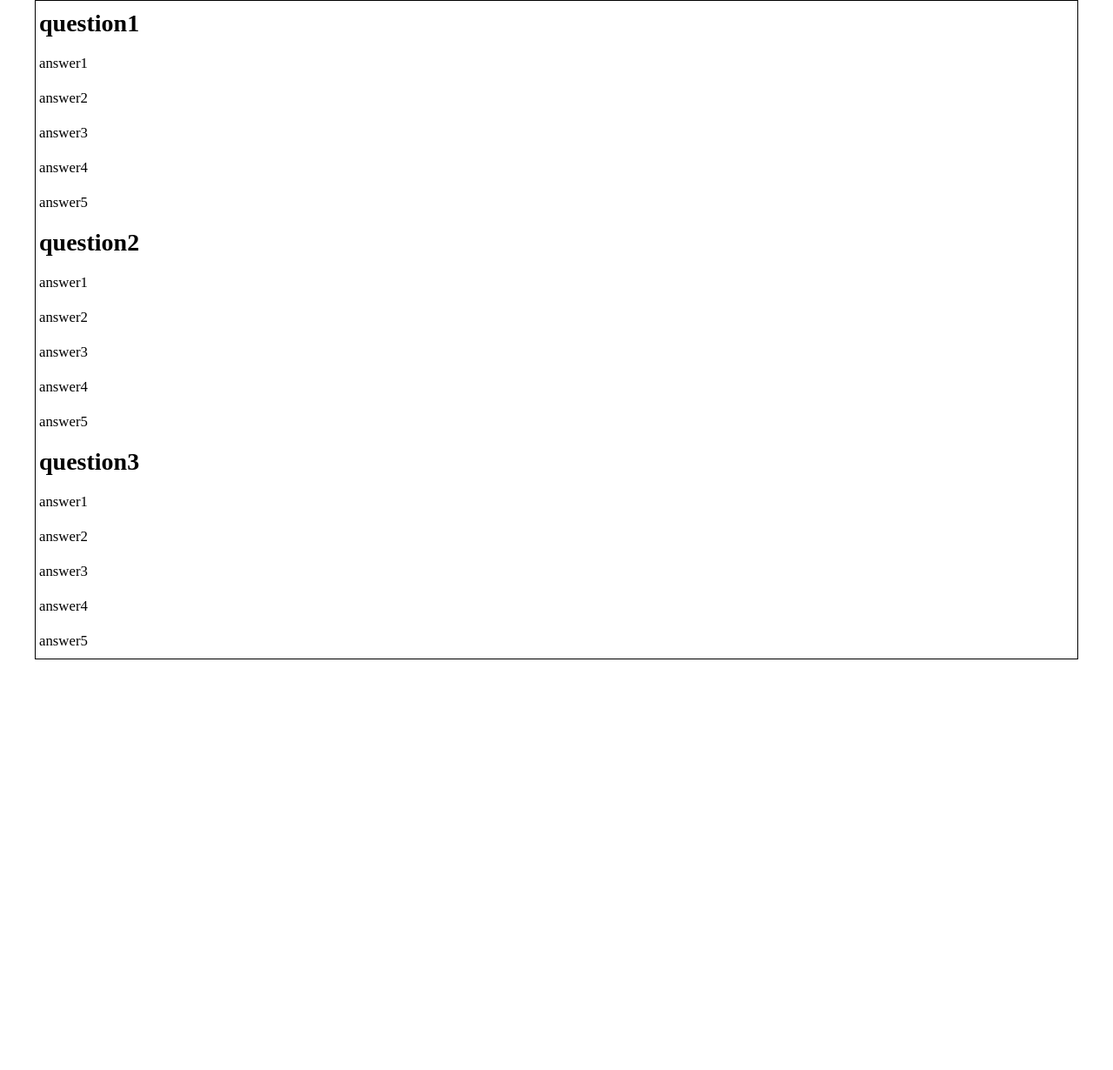
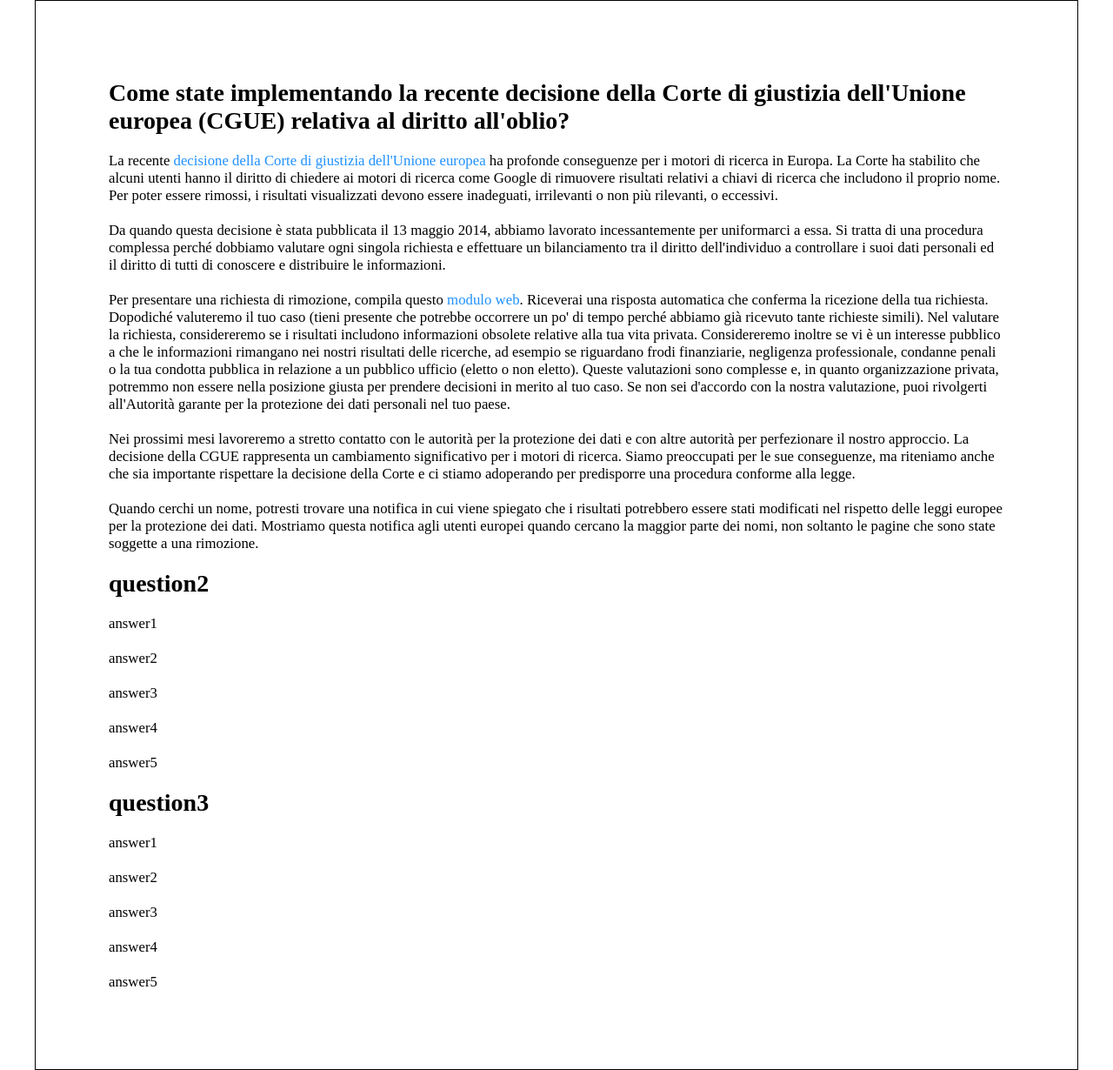
Before and after one commit to SavignanoFrancesco/php-google-faq, a PHP site: page / in a window 1280 px wide. Shown: the whole page at 87% size. Before the commit the page ends 758 px from the top, so only its background shows below. Run offline with PHP 8.4, Linux system fonts and the light colour scheme.

Commit message:
prima faq impostata

```diff
--- a/dist/app.css
+++ b/dist/app.css
@@ -42,4 +42,9 @@ h1 {
 
 p {
   font-size: 16.8px;
+  padding: 10px 4px;
 }
+
+#faq-section .container {
+  padding: 80px;
+}
--- a/index.php
+++ b/index.php
@@ -3,8 +3,14 @@
     $faqs = [
 
             [
-            "question" => 'question1',
-            "answers" => ['answer1','answer2','answer3','answer4','answer5']
+            "question" => 'Come state implementando la recente decisione della Corte di giustizia dell\'Unione europea (CGUE) relativa al diritto all\'oblio?',
+            "answers" => [
+                        'La recente <a href="#">decisione della Corte di giustizia dell\'Unione europea</a> ha profonde conseguenze per i motori di ricerca in Europa. La Corte ha stabilito che alcuni utenti hanno il diritto di chiedere ai motori di ricerca come Google di rimuovere risultati relativi a chiavi di ricerca che includono il proprio nome. Per poter essere rimossi, i risultati visualizzati devono essere inadeguati, irrilevanti o non più rilevanti, o eccessivi.',
+                        'Da quando questa decisione è stata pubblicata il 13 maggio 2014, abbiamo lavorato incessantemente per uniformarci a essa. Si tratta di una procedura complessa perché dobbiamo valutare ogni singola richiesta e effettuare un bilanciamento tra il diritto dell\'individuo a controllare i suoi dati personali ed il diritto di tutti di conoscere e distribuire le informazioni.',
+                        'Per presentare una richiesta di rimozione, compila questo <a href="#">modulo web</a>. Riceverai una risposta automatica che conferma la ricezione della tua richiesta. Dopodiché valuteremo il tuo caso (tieni presente che potrebbe occorrere un po\' di tempo perché abbiamo già ricevuto tante richieste simili). Nel valutare la richiesta, considereremo se i risultati includono informazioni obsolete relative alla tua vita privata. Considereremo inoltre se vi è un interesse pubblico a che le informazioni rimangano nei nostri risultati delle ricerche, ad esempio se riguardano frodi finanziarie, negligenza professionale, condanne penali o la tua condotta pubblica in relazione a un pubblico ufficio (eletto o non eletto). Queste valutazioni sono complesse e, in quanto organizzazione privata, potremmo non essere nella posizione giusta per prendere decisioni in merito al tuo caso. Se non sei d\'accordo con la nostra valutazione, puoi rivolgerti all\'Autorità garante per la protezione dei dati personali nel tuo paese.',
+                        'Nei prossimi mesi lavoreremo a stretto contatto con le autorità per la protezione dei dati e con altre autorità per perfezionare il nostro approccio. La decisione della CGUE rappresenta un cambiamento significativo per i motori di ricerca. Siamo preoccupati per le sue conseguenze, ma riteniamo anche che sia importante rispettare la decisione della Corte e ci stiamo adoperando per predisporre una procedura conforme alla legge.',
+                        'Quando cerchi un nome, potresti trovare una notifica in cui viene spiegato che i risultati potrebbero essere stati modificati nel rispetto delle leggi europee per la protezione dei dati. Mostriamo questa notifica agli utenti europei quando cercano la maggior parte dei nomi, non soltanto le pagine che sono state soggette a una rimozione.'
+                    ]
             ],
             [
             "question" => 'question2',
--- a/src/partials/_common.scss
+++ b/src/partials/_common.scss
@@ -39,4 +39,5 @@ h1{
 
 p{
     font-size: $font_size * 1.2;
+    padding: ($spacing * 0.5) ($spacing * 0.2);
 }
--- a/src/partials/_content.scss
+++ b/src/partials/_content.scss
@@ -1,3 +1,5 @@
 #faq-section{
-
+    .container{
+        padding: $section_padding;
+    }
 }
```
